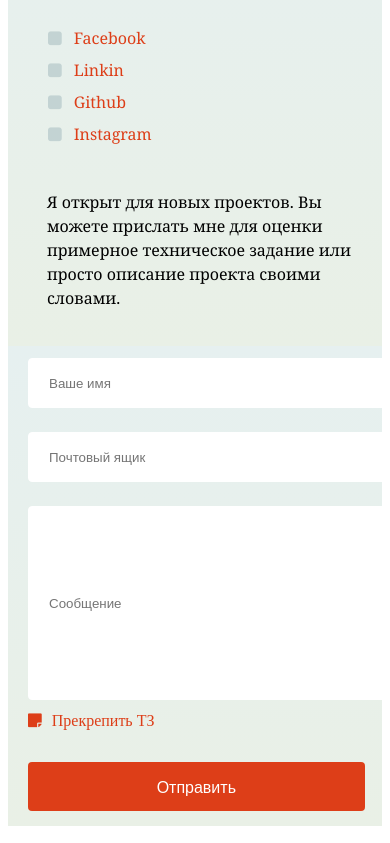
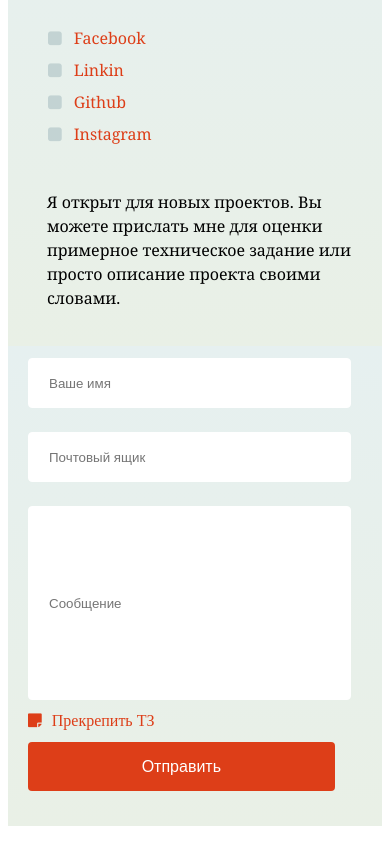
Before and after one commit to Vladimir2430/Test1_forBeginners, a plain HTML site: page index.html in a window 390 px wide. Shown: the part 2853-3696 px from the top of the page. Drawn offline with Linux system fonts and the light colour scheme; no server answers.

Commit message:
mobile fix

```diff
--- a/css/styles.less
+++ b/css/styles.less
@@ -787,8 +787,8 @@ html{
     }
 
     input[type=text], select {
-      width: 85%;
-      min-width: 284px;
+      width: 75%;
+      min-width: 244px;
       height: 48px;
       padding: 0 20px;
       margin: 12px 20px;
@@ -798,8 +798,8 @@ html{
     }
 
     input[name="later"], select {
-      width: 85%;
-      min-width: 304px;
+      width: 75%;
+      min-width: 244px;
       height: 192px;
       padding: 0 20px;
       margin: 12px 20px;
@@ -836,16 +836,16 @@ html{
     }
 
     input[type=submit] {
-      width: 90%;
-      min-width: 304px;
+      width: 82%;
+      min-width: 244px;
       height: 49px;
       background-color: @color-orange;
       color: @color-white;
       font-family: @header-font1;
       line-height: 24px;
       font-size: 16px;
-      padding: 14px 20px;
-      margin: 32px 20px;
+      padding: 0px 20px;
+      margin: 12px 20px;
       border: none;
       border-radius: 4px;
       cursor: pointer;
```
Also changed, not shown: css/styles.css.
